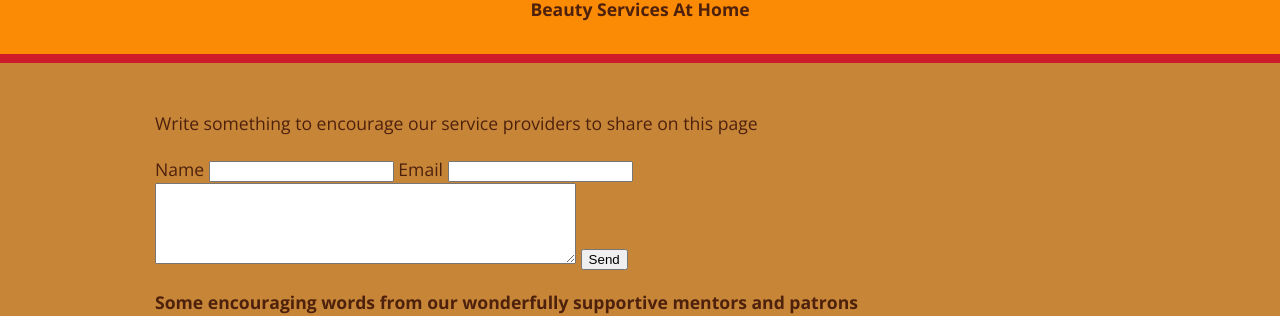
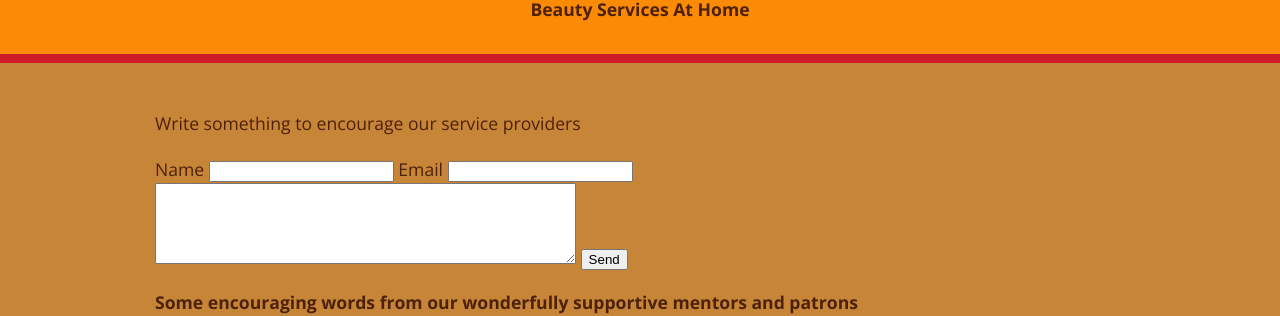
Before and after one commit to dwaarpe/dwaarpe.github.io, a Jekyll site: the page built from _pages/14_testimonials.md, in a window 1280 px wide and 900 px high. Shown: the part 123-439 px from the top of the window. Built offline with Jekyll 4.4.1, drawn with Linux system fonts in a browser that asks for light colours; some web fonts are replaced.

Commit message:
small fixes

```diff
--- a/_pages/14_testimonials.md
+++ b/_pages/14_testimonials.md
@@ -3,7 +3,7 @@ layout: page
 tooltip: What Others Say
 permalink: /Testimonials/
 ---
-<p>Write something to encourage our service providers to share on this page</p>
+<p>Write something to encourage our service providers</p>
 <form action="https://formspree.io/mklauria@gmail.com"
       method="POST">
     Name <input type="text" name="name">
```
